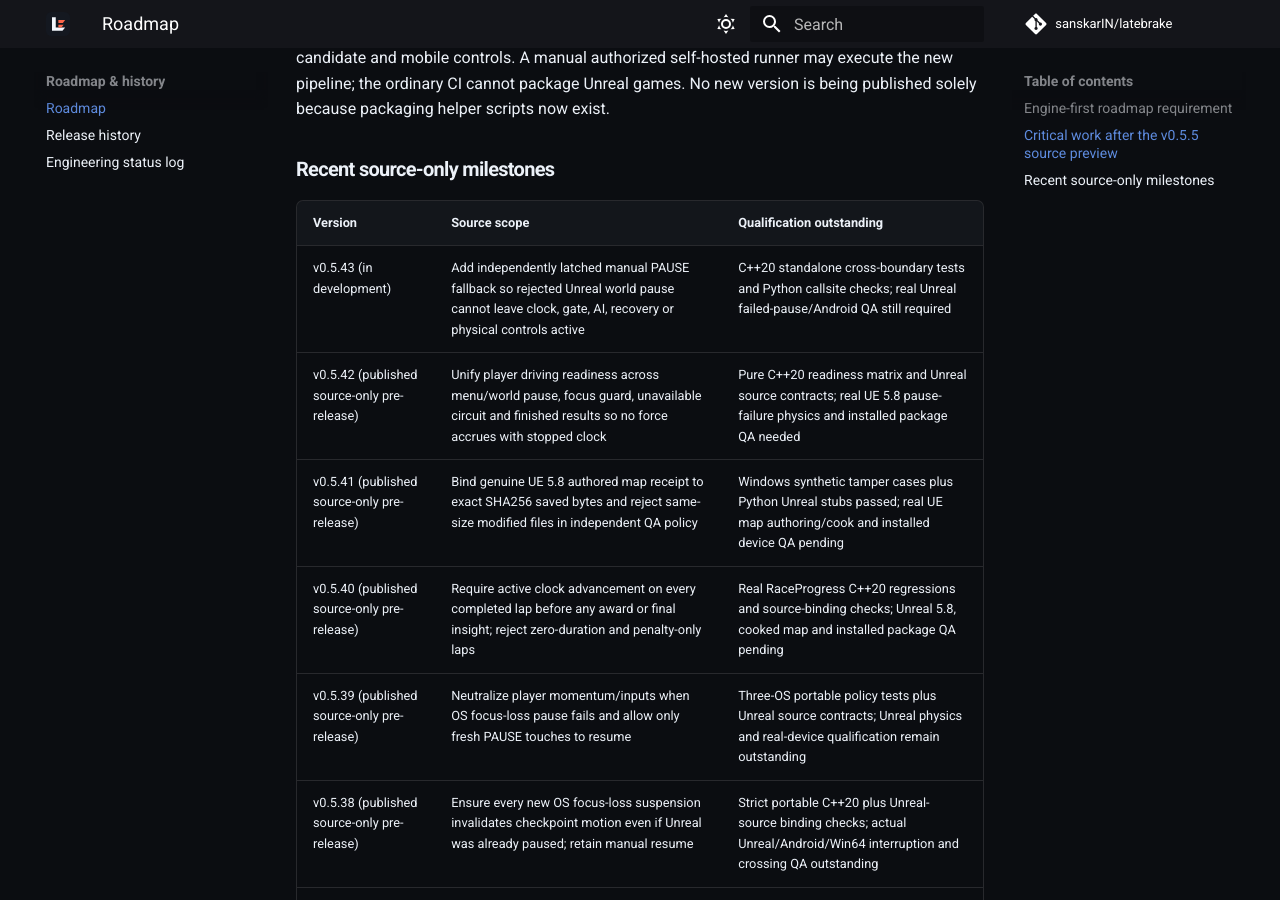
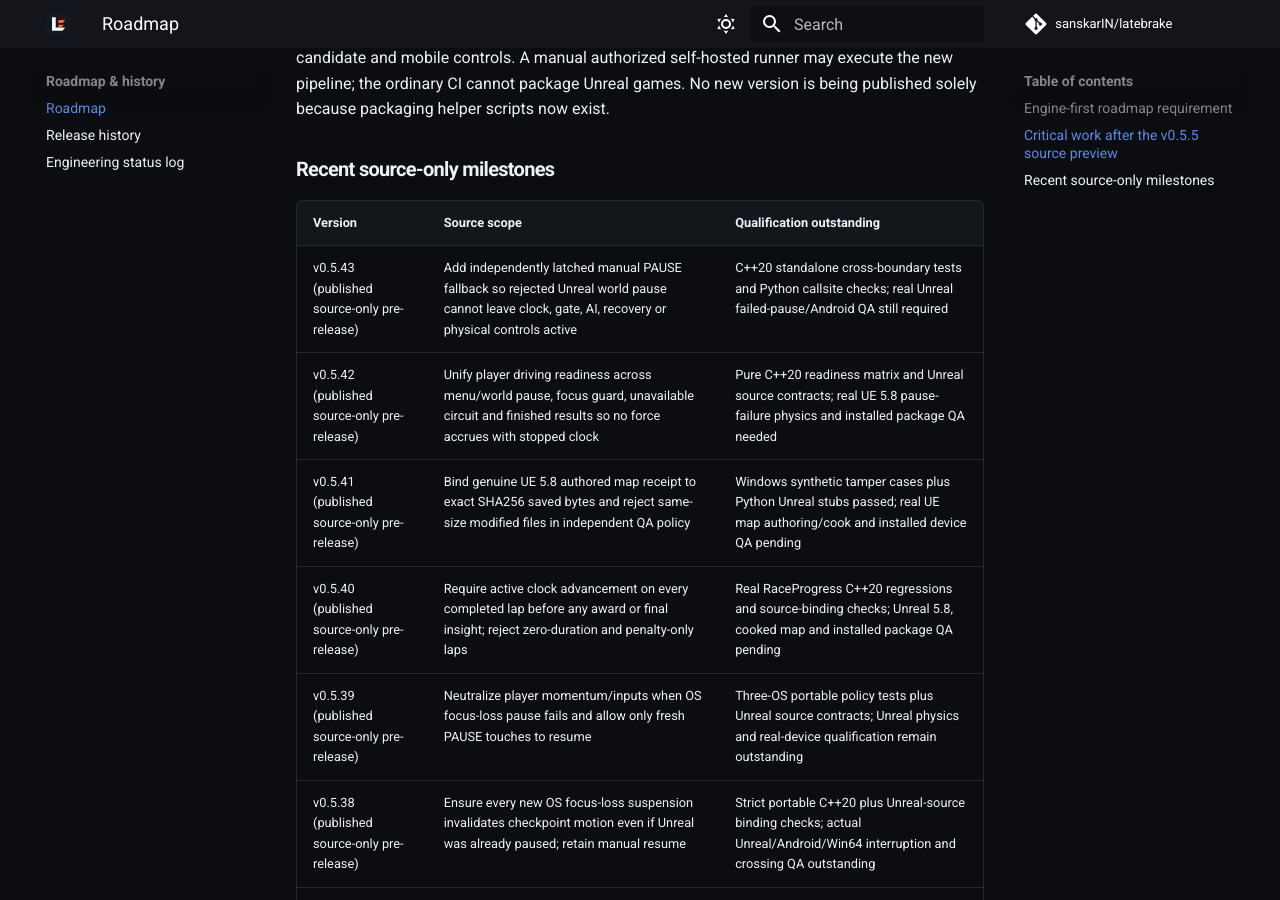
Before and after one commit to sanskarIN/latebrake, an MkDocs documentation site: the page built from docs/ROADMAP.md, in a window 1280 px wide and 900 px high, scrolled down 5350 px. Built offline with MkDocs 1.6.1 and Material for MkDocs 9.7.7, drawn with Linux system fonts in a browser that asks for light colours; comment, search, counter and statistics services are not loaded.

Commit message:
docs(roadmap): mark v0.5.43 source milestone published, device QA still open

```diff
--- a/docs/ROADMAP.md
+++ b/docs/ROADMAP.md
@@ -81,7 +81,7 @@
 
 | Version | Source scope | Qualification outstanding |
 | --- | --- | --- |
-| v0.5.43 (in development) | Add independently latched manual PAUSE fallback so rejected Unreal world pause cannot leave clock, gate, AI, recovery or physical controls active | C++20 standalone cross-boundary tests and Python callsite checks; real Unreal failed-pause/Android QA still required |
+| v0.5.43 (published source-only pre-release) | Add independently latched manual PAUSE fallback so rejected Unreal world pause cannot leave clock, gate, AI, recovery or physical controls active | C++20 standalone cross-boundary tests and Python callsite checks; real Unreal failed-pause/Android QA still required |
 | v0.5.42 (published source-only pre-release) | Unify player driving readiness across menu/world pause, focus guard, unavailable circuit and finished results so no force accrues with stopped clock | Pure C++20 readiness matrix and Unreal source contracts; real UE 5.8 pause-failure physics and installed package QA needed |
 | v0.5.41 (published source-only pre-release) | Bind genuine UE 5.8 authored map receipt to exact SHA256 saved bytes and reject same-size modified files in independent QA policy | Windows synthetic tamper cases plus Python Unreal stubs passed; real UE map authoring/cook and installed device QA pending |
 | v0.5.40 (published source-only pre-release) | Require active clock advancement on every completed lap before any award or final insight; reject zero-duration and penalty-only laps | Real RaceProgress C++20 regressions and source-binding checks; Unreal 5.8, cooked map and installed package QA pending |
```
